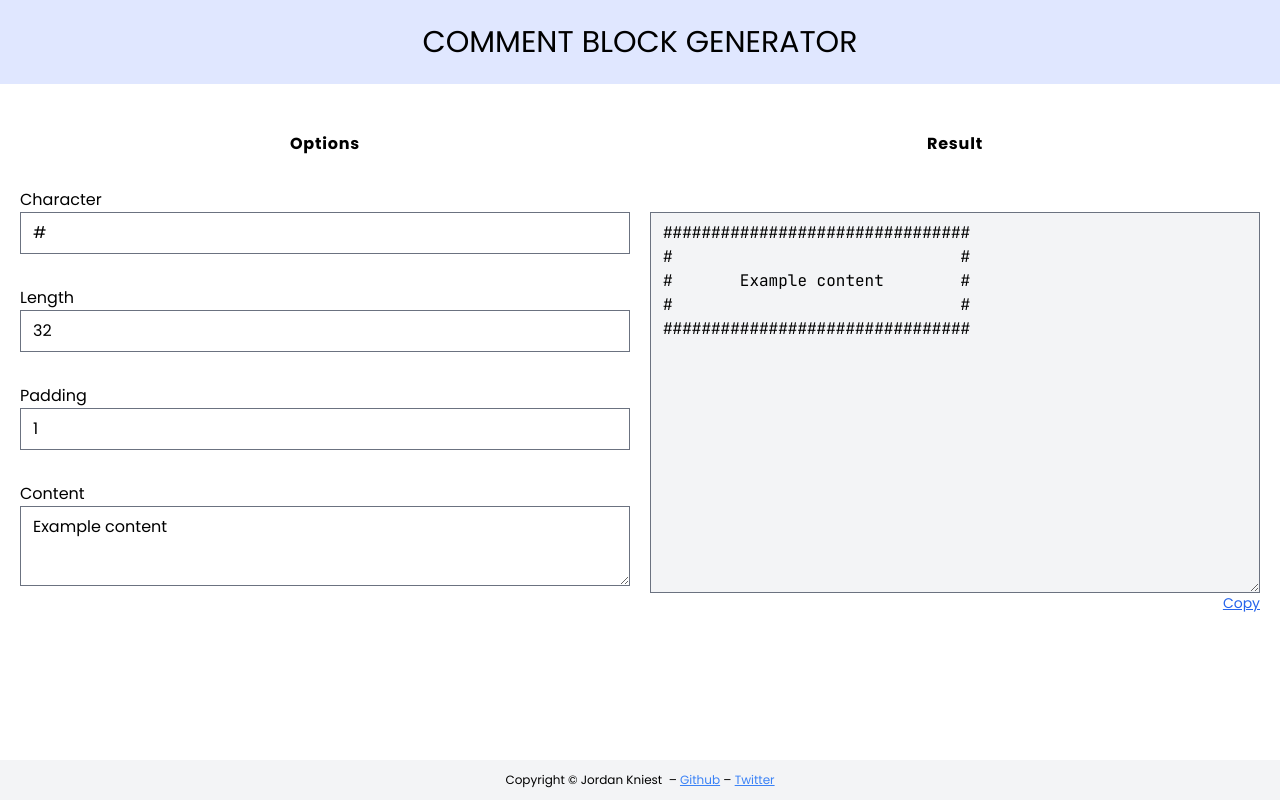
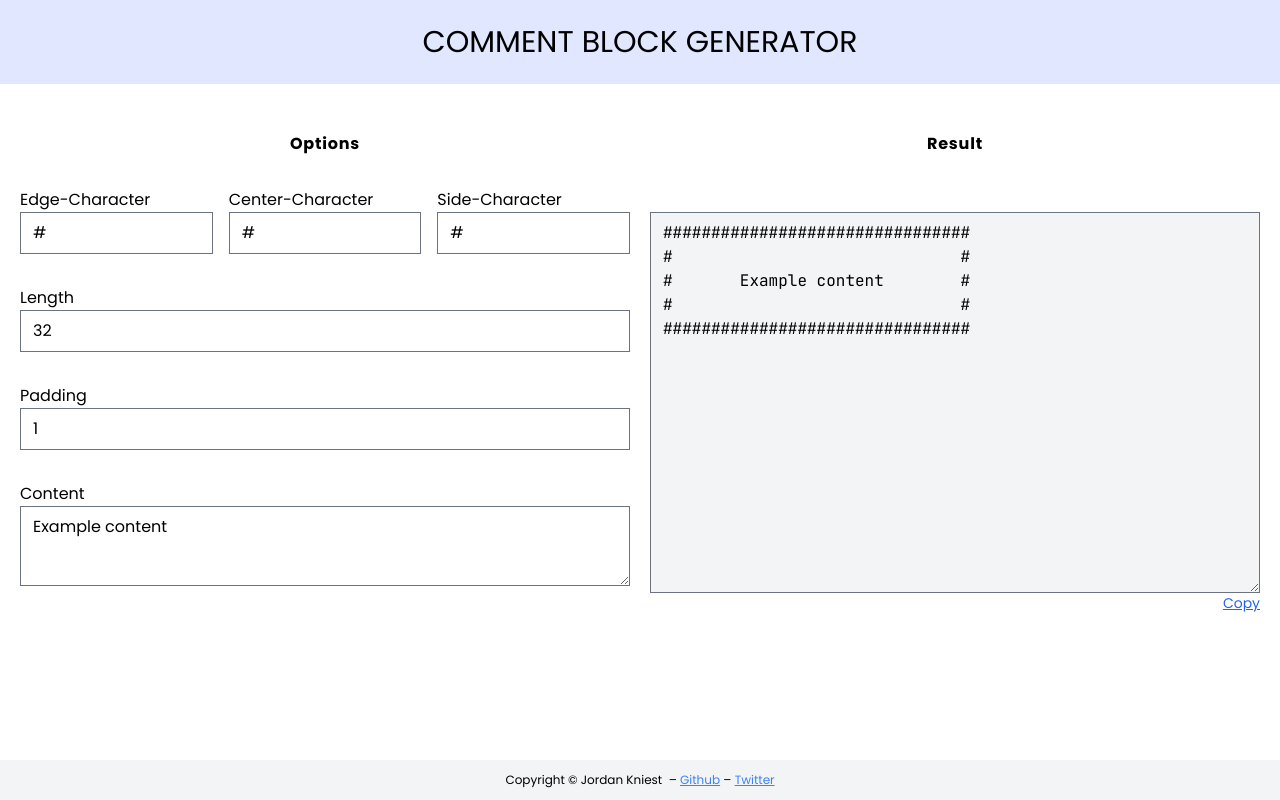
Before and after one commit to jkniest/blocks, a Vue app: page / in a window 1280 px wide. Built offline with nearby package versions, Linux system fonts and the light colour scheme.

Commit message:
Update postcss, add option to specify side, edge and center characters

```diff
--- a/src/components/BlockGenerator.vue
+++ b/src/components/BlockGenerator.vue
@@ -3,9 +3,19 @@
     <div class="text-center">
       <strong class="tracking-wider block">Options</strong>
 
-      <div class="w-full text-left mt-8">
-        <label for="character" class="block">Character</label>
-        <input type="text" id="character" class="w-full" maxlength="1" v-model="character">
+      <div class="w-full text-left mt-8 grid grid-cols-3 gap-4">
+        <div>
+          <label for="edgeCharacter" class="block">Edge-Character</label>
+          <input type="text" id="edgeCharacter" class="w-full" maxlength="1" v-model="edgeCharacter">
+        </div>
+        <div>
+          <label for="centerCharacters" class="block">Center-Character</label>
+          <input type="text" id="centerCharacters" class="w-full" maxlength="1" v-model="centerCharacter">
+        </div>
+        <div>
+          <label for="sideCharacter" class="block">Side-Character</label>
+          <input type="text" id="sideCharacter" class="w-full" maxlength="1" v-model="sideCharacter">
+        </div>
       </div>
 
       <div class="w-full text-left mt-8">
@@ -49,7 +59,10 @@ import {computed, ref, defineComponent} from 'vue'
 
 export default defineComponent({
   setup() {
-    const character = ref('#');
+    const edgeCharacter = ref('#');
+    const sideCharacter = ref('#');
+    const centerCharacter = ref('#');
+
     const length = ref(32);
     const padding = ref(1);
     const content = ref('Example content');
@@ -58,11 +71,11 @@ export default defineComponent({
     const contentTextarea = ref<HTMLTextAreaElement | null>(null);
 
     const fullLine = (l: number) => {
-      return character.value.repeat(l) + "\n";
+      return edgeCharacter.value + centerCharacter.value.repeat(l-2) + edgeCharacter.value + "\n";
     };
 
     const paddingLines = (l: number) => {
-      return (character.value + ' '.repeat(l - 2) + character.value + "\n").repeat(padding.value);
+      return (sideCharacter.value + ' '.repeat(l - 2) + sideCharacter.value + "\n").repeat(padding.value);
     };
 
     const contentLine = (l: number, line: string) => {
@@ -70,7 +83,7 @@ export default defineComponent({
       const spaceLeft = spaces;
       const spaceRight = (spaces % 1 !== 0) ? spaces + 1 : spaces;
 
-      return character.value + ' '.repeat(spaceLeft) + line + ' '.repeat(spaceRight) + character.value + "\n";
+      return sideCharacter.value + ' '.repeat(spaceLeft) + line + ' '.repeat(spaceRight) + sideCharacter.value + "\n";
     }
 
     const result = computed(() => {
@@ -105,7 +118,9 @@ export default defineComponent({
 
     return {
       result,
-      character,
+      edgeCharacter,
+      sideCharacter,
+      centerCharacter,
       length,
       padding,
       content,
```
Also changed, not shown: 2 other files (tests, documents, lock files or other folders).
